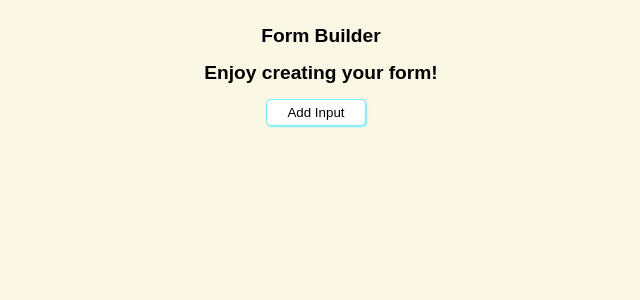
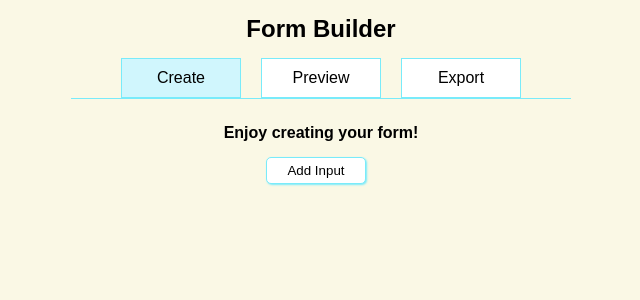
Before and after one commit to szymon-konieczny/form-builder, a React (Create React App) app: page / in a window 1280 px wide. Shown: the top 300 px of the page, without its empty margins (319-959 px from the left). Built offline with nearby package versions, Linux system fonts and the light colour scheme.

Commit message:
Implementation of tab menu

```diff
--- a/src/App.js
+++ b/src/App.js
@@ -1,5 +1,6 @@
 import * as React from 'react';
 import { fetchFromLocalStorage } from './services/storage.service';
+import { Tabs } from './components/Tabs/index';
 import { Form } from './components/Form/index';
 import './App.scss';
 
@@ -16,12 +17,27 @@ export class App extends React.Component {
   });
 
   render() {
+    const { onStateUpdate } = this;
+
     return (
       <main className="App">
-        <Form
-          form={ this.state.form }
-          stateUpdate={ this.onStateUpdate }
-        />
+        <h2 className="form-header">Form Builder</h2>
+        <Tabs>
+          <section label="Create">
+            <Form
+              form={ this.state.form }
+              stateUpdate={ onStateUpdate }
+            />
+          </section>
+
+          <section label="Preview">
+          <h3 className="message">Preview section here!</h3>
+          </section>
+
+          <section label="Export">
+            <h3 className="message">Export section here!</h3>
+          </section>
+        </Tabs>
       </main>
     );
   };
--- a/src/App.scss
+++ b/src/App.scss
@@ -1,6 +1,8 @@
 .App {
   text-align: center;
   display: flex;
+  flex-direction: column;
   justify-content: center;
   align-items: center;
+  overflow-x: hidden;
 }
--- a/src/components/Form/form.scss
+++ b/src/components/Form/form.scss
@@ -1,6 +1,5 @@
 .form-wrapper {
   min-width: 100px;
-  padding: 10px;
   display: flex;
   flex-direction: column;
   justify-content: flex-start;
@@ -8,6 +7,11 @@
 }
 
 .form-header {
-  font-size: 1.2rem;
+  font-size: 1.5rem;
   margin: 15px auto;
 }
+
+.message {
+  font-size: 1rem;
+  margin: 15px auto;
+}
--- a/src/components/Form/index.js
+++ b/src/components/Form/index.js
@@ -5,6 +5,11 @@ import { addInput, isEmpty } from '../../services/form.service';
 import './form.scss';
 
 export class Form extends React.Component {
+
+  static propTypes = {
+    form: PropTypes.arrayOf(PropTypes.object).isRequired,
+    stateUpdate: PropTypes.func
+  };
 
   printInputs = (data) => {
     return data && data.map(input => {
@@ -23,7 +28,9 @@ export class Form extends React.Component {
             stateUpdate={ this.props.stateUpdate }
           />
           {
-            input.subInputs && !isEmpty(input.subInputs) ? this.printInputs(input.subInputs) : input.subInputs = []
+            input.subInputs && !isEmpty(input.subInputs)
+              ? this.printInputs(input.subInputs)
+              : input.subInputs = []
           }
         </div>
     )});
@@ -36,24 +43,26 @@ export class Form extends React.Component {
   };
 
   render() {
-    const { form, stateUpdate } = this.props;
+    const {
+      props: {
+        form,
+        stateUpdate
+      },
+      handleAddInput,
+      printInputs
+    } = this;
+
     return (
-      <section className="form-wrapper">
+      <div className="form-wrapper">
         <form onChange={ stateUpdate } >
-          <h3 className="form-header">Form Builder</h3>
           {
             form && form.length > 0
-            ? this.printInputs(form)
-            : <h4 className="form-header">Enjoy creating your form!</h4>
+            ? printInputs(form)
+            : <h3 className="message">Enjoy creating your form!</h3>
           }
         </form>
-        <button className="btn" onClick={ this.handleAddInput }>Add Input</button>
-      </section>
+        <button className="btn" onClick={ handleAddInput }>Add Input</button>
+      </div>
     );
   };
 };
-
-Form.propTypes = {
-  form: PropTypes.arrayOf(PropTypes.object),
-  stateUpdate: PropTypes.func
-};
--- a/src/components/Input/index.js
+++ b/src/components/Input/index.js
@@ -10,6 +10,18 @@ import './input.scss';
 
 export class Input extends React.Component {
 
+  static propTypes = {
+    levelNo: PropTypes.number,
+    form: PropTypes.arrayOf(PropTypes.object),
+    id: PropTypes.string,
+    parentId: PropTypes.string,
+    parentType: PropTypes.string,
+    question: PropTypes.string,
+    condition: PropTypes.string,
+    conditionValue: PropTypes.string,
+    stateUpdate: PropTypes.func,
+  };
+
   state = {
     setType: true
   };
@@ -18,8 +30,18 @@ export class Input extends React.Component {
     marginLeft: getIndentationValueInPx(20, this.props.levelNo)
   };
 
-  componentDidMount = () => {
-    this.isSubInputAddButtonActive(this.props.type);
+  componentDidMount = () => this.isSubInputAddButtonActive(this.props.type);
+
+  isSubInputAddButtonActive = (type) => {
+    if (!type) {
+      this.setState({
+        setType: true
+      });
+    } else {
+      this.setState({
+        setType: false
+      });
+    };
   };
 
   handleOnChange = (e) => {
@@ -39,18 +61,6 @@ export class Input extends React.Component {
     name === 'type' ? this.isSubInputAddButtonActive(name) : false;
     formUpdate(data, updateConfig);
     this.props.stateUpdate();
-  };
-
-  isSubInputAddButtonActive = (type) => {
-    if (!type) {
-      this.setState({
-        setType: true
-      });
-    } else {
-      this.setState({
-        setType: false
-      });
-    };
   };
 
   handleOnAddSubInput = (e) => {
@@ -75,6 +85,7 @@ export class Input extends React.Component {
 
     return (
       <div className="input-data" style={ this.style }>
+
         { !!parentId
           && <Conditions
               id={ id }
@@ -110,6 +121,7 @@ export class Input extends React.Component {
           }
           </select>
         </label>
+
         <div className="button-wrapper">
           <button className="btn"
             onClick={ this.handleOnAddSubInput }
@@ -118,26 +130,16 @@ export class Input extends React.Component {
           >
             Add Sub-Input
           </button>
+
           <button className="btn"
             onClick={ this.handleOnDelete }
             data-id={ id }
           >
             Delete
           </button>
+
         </div>
       </div>
     );
   };
 };
-
-Input.propTypes = {
-  levelNo: PropTypes.number,
-  form: PropTypes.arrayOf(PropTypes.object),
-  id: PropTypes.string,
-  parentId: PropTypes.string,
-  parentType: PropTypes.string,
-  question: PropTypes.string,
-  condition: PropTypes.string,
-  conditionValue: PropTypes.string,
-  stateUpdate: PropTypes.func,
-};
--- a/src/components/Input/input.scss
+++ b/src/components/Input/input.scss
@@ -1,5 +1,5 @@
 .input-data {
-  width: 300px;
+  width: 350px;
   padding: 10px;
   margin: 5px auto;
   display: flex;
--- /dev/null
+++ b/src/components/Tab/index.js
@@ -0,0 +1,41 @@
+import * as React from 'react';
+import PropTypes from 'prop-types';
+
+import './tab.scss';
+
+export class Tab extends React.Component {
+  static propTypes = {
+    activeTab: PropTypes.string.isRequired,
+    label: PropTypes.string.isRequired,
+    onClick: PropTypes.func.isRequired
+  };
+
+  handleOnClick = () => {
+    const { label, onClick } = this.props;
+    onClick(label);
+  };
+
+  render() {
+    const {
+      props: {
+        activeTab,
+        label
+      },
+      handleOnClick
+    } = this;
+
+    let className="tab-list-item";
+    if (activeTab === label) {
+      className += ' tab-list-active';
+    };
+
+    return (
+      <li
+        className={ className }
+        onClick={ handleOnClick }
+      >
+        { label }
+      </li>
+    );
+  };
+};
--- /dev/null
+++ b/src/components/Tab/tab.scss
@@ -0,0 +1,16 @@
+.tab-list-item {
+  width: 120px;
+  padding: 10px;
+  margin: 0 10px;
+  border: 1px solid #79ebfa;
+  background: #ffffff;
+  cursor: pointer;
+  transition: all .35s;
+  &:hover {
+    background: #d0f6fd;
+  }
+}
+
+.tab-list-active {
+  background: #d0f6fd;
+}
--- /dev/null
+++ b/src/components/Tabs/index.js
@@ -0,0 +1,65 @@
+import * as React from 'react';
+import PropTypes from 'prop-types';
+import { Tab } from '../Tab/index';
+
+import './tabs.scss';
+
+export class Tabs extends React.Component {
+
+  static propTypes = {
+    children: PropTypes.instanceOf(Array).isRequired
+  };
+
+  state = {
+    activeTab: this.props.children[0].props.label
+  };
+
+  onClickTabItem = (tab) => {
+    this.setState({
+      activeTab: tab
+    });
+  };
+
+  render() {
+    const {
+      props: {
+        children
+      },
+      state: {
+        activeTab
+      },
+      onClickTabItem
+    } = this;
+
+    return (
+      <React.Fragment>
+        <ol className="tab-list">
+          {
+            children.map(child => {
+              const { label } = child.props;
+
+              return (
+                <Tab
+                  activeTab={ activeTab }
+                  key={ label }
+                  label={ label }
+                  onClick={ onClickTabItem }
+                />
+              );
+            })
+          }
+        </ol>
+        <div className="tab-content">
+          {
+            children.map(child => {
+              if (child.props.label !== activeTab) {
+                return undefined;
+              };
+              return child.props.children;
+            })
+          }
+        </div>
+      </React.Fragment>
+    )
+  }
+};
--- /dev/null
+++ b/src/components/Tabs/tabs.scss
@@ -0,0 +1,12 @@
+.tab-list {
+  width: 500px;
+  border-bottom: 1px solid #79ebfa;
+  display: flex;
+  justify-content: center;
+  align-items: center;
+  list-style: none;
+}
+
+.tab-content {
+  padding: 10px;
+}
--- a/src/index.scss
+++ b/src/index.scss
@@ -18,6 +18,7 @@ body {
   border-radius: 5px;
   background: #ffffff;
   cursor: pointer;
+  transition: all .35s;
 }
 
 .btn:last-child {
@@ -25,6 +26,6 @@ body {
 }
 
 .btn:hover {
-  background: #eef8fa;
+  background: #d0f6fd;
   color: #292929;
 }
```
